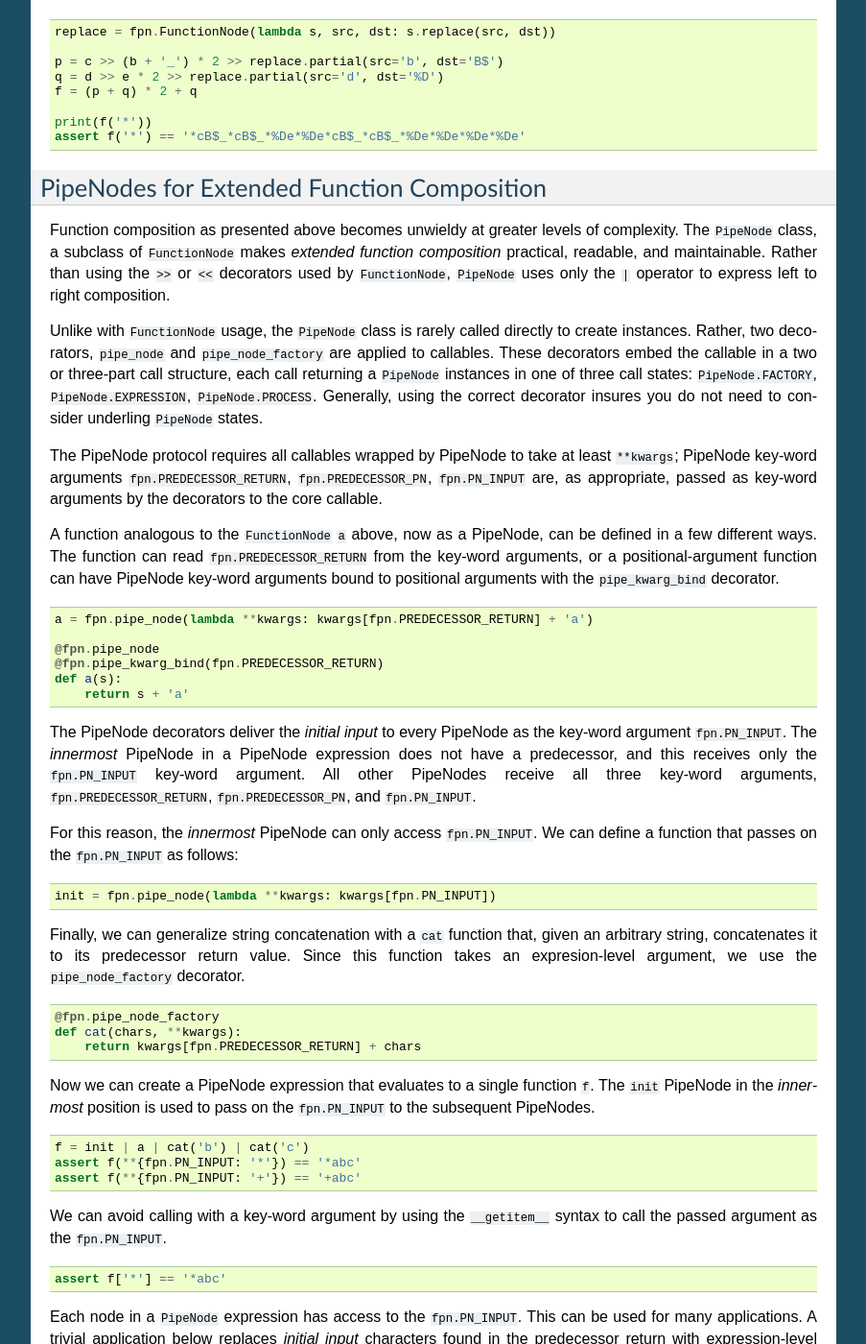
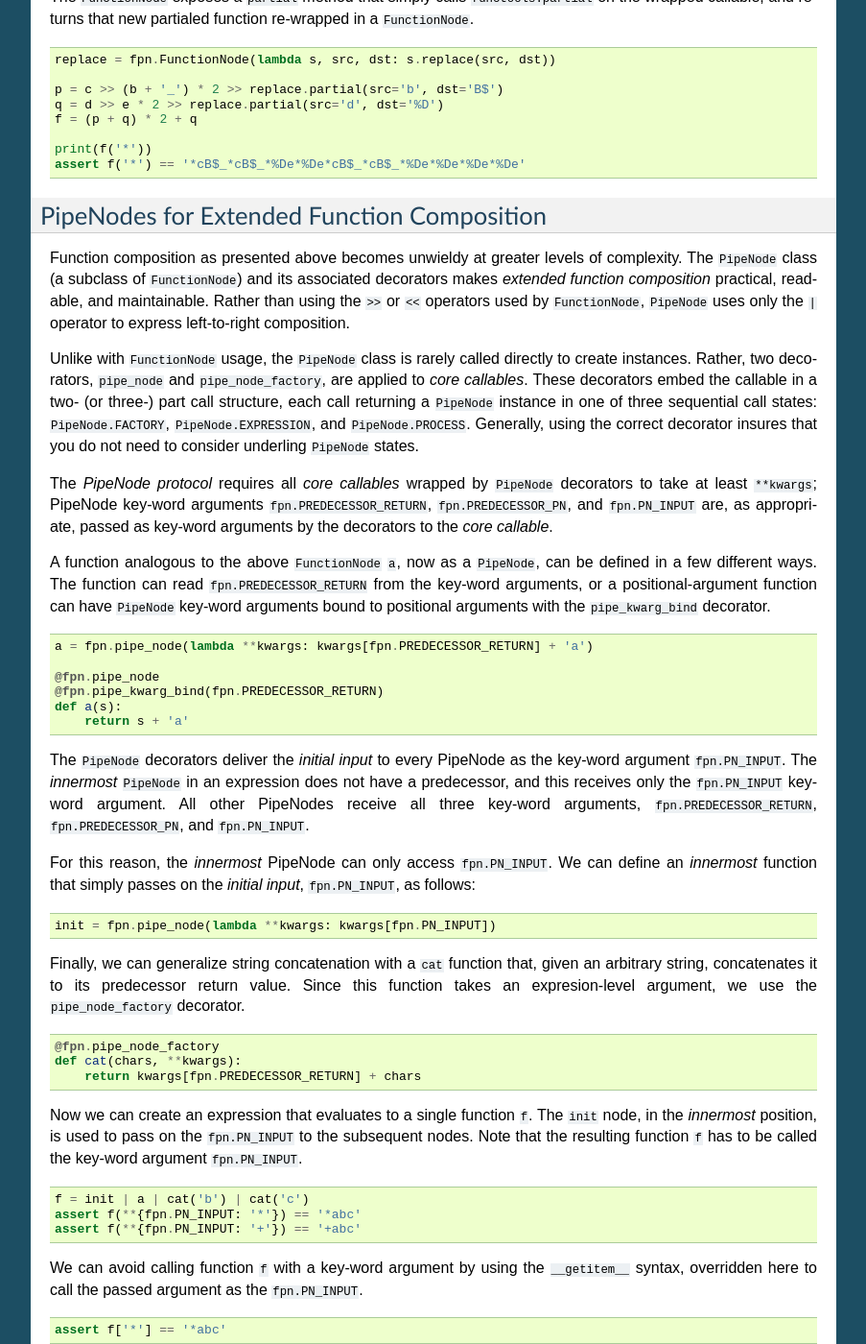
Before and after one commit to InvestmentSystems/function-pipe, a Sphinx documentation site: the page built from doc/source/usage_strings.rst, in a window 1280 px wide and 1400 px high, scrolled down 1735 px. Shown: the whole window at 96% size, without its empty margins (198-1101 px from the left). Built offline with Sphinx 7.4.7, drawn with Linux system fonts in a browser that asks for light colours; some of the changed text lies outside the part shown.

Commit message:
updated docs

```diff
--- a/README.rst
+++ b/README.rst
@@ -1,8 +1,10 @@
 function-pipe
 =============
 
-The function-pipe module defines the class FunctionNode (FN) and decorators to create the derived class PipeNode (PN). FNs are wrappers of callables that permit returning new FNs from operator application and composition with other FNs. This supports combining functions in a lazy and declarative manner. PipeNodes (PNs) are FNs prepared for extended function composition. PNs expose to wrapped functions both predecessor output and a common initial input shared by all nodes. Rather than strictly linear pipelines, sequences of PNs can be stored and reused; PNs can be provided as arguments to other PNs; and results from PNs can be stored for later recall later in the same pipeline.
+The function-pipe module defines the class FunctionNode (FN) and decorators to create the derived-class PipeNode (PN). FNs are wrappers of callables that permit returning new FNs after applying operators, composing callables, or partialing. This supports the flexible combination of functions in a lazy and declarative manner.
 
+PipeNodes (PNs) are FNs prepared for extended function composition. PNs, through a decorator-provided, two-stage calling mechanism, expose to wrapped functions both predecessor output and a common initial input. Rather than strictly linear pipelines, sequences of PNs can be stored and reused; PNs can be provided as arguments to other PNs; and results from PNs can be stored for later recall in the same pipeline.
 
 Code: https://github.com/InvestmentSystems/function-pipe
+
 Docs: http://function-pipe.readthedocs.io
--- a/doc/source/usage_strings.rst
+++ b/doc/source/usage_strings.rst
@@ -3,7 +3,7 @@
 Usage with String Processing
 ==================================
 
-String processing functions can be used for simple examples of using FunctionNodes and PipeNodes. While not serving any real practical purpose, these examples demonstrate core features. Other usage examples will provide more practical demonstrations.
+Simple examples of ``FunctionNode`` and ``PipeNode`` can be provided with string processing functions. While not serving any practical purpose, these examples demonstrate core features. Other usage examples will provide more practical demonstrations.
 
 
 Importing function-pipe
@@ -15,16 +15,16 @@
 
     import function_pipe as fpn
 
-This assumes the function_pipe.py module has been installed in site-packages or is otherwise available via sys.path.
+This assumes the function_pipe.py module has been installed in ``site-packages`` or is otherwise available via ``sys.path``.
 
 
 
 FunctionNodes for Function Composition
 ------------------------------------------
 
-FunctionNodes wrap callables. These callables can be lambdas, functions, or callable instances. We can wrap them directly (with a function call) or using FunctionNode as a function decorator.
+FunctionNodes wrap callables. These callables can be lambdas, functions, or callable instances. We can wrap them directly by calling ``FunctionNode`` or use ``FunctionNode`` as a decorator.
 
-Using ``lambda`` for brevity, we can start with a number of simple functions that concatenate a string to their input.
+Using ``lambda`` callables for brevity, we can start with a number of simple functions that concatenate a string to an input string.
 
 .. code-block:: python
 
@@ -35,14 +35,14 @@
     e = fpn.FunctionNode(lambda s: s + 'e')
 
 
-With or without the ``FunctionNode`` decorator, we can call and compose these in Python with nested calls, such that the return of one is the argument to the other.
+With or without the ``FunctionNode`` decorator, we can call and compose these in Python with nested calls, such that the return of the inner function is the argument to the outer function.
 
 .. code-block:: python
 
     x = e(d(c(b(a('*')))))
     assert x == '*abcde'
 
-However, this approach does not return a new function that we can repeatedly use with different inputs. To do so, we can wrap the same nested calls in a ``lambda``:
+This approach does not return a new function we can use repeatedly with different inputs. To do so, we can wrap the same nested calls in a ``lambda``. The *initial input* is the input provided to the resulting composed function.
 
 .. code-block:: python
 
@@ -51,7 +51,7 @@
 
 Maintaining lots of functions in a nested presentation is unwieldy. As FunctionNodes, we can make the composition linear (and thus readable) by using the ``>>`` or ``<<`` operators.
 
-The ``>>`` pipes the inputs to outputs from left to right. And we can, of course, reuse the function with other inputs:
+The ``>>`` returns a ``FunctionNode`` that, when called, pipes inputs to outputs from left to right. As with the ``lambda`` example above, we can reuse the resulting ``FunctionNode`` with different inputs.
 
 .. code-block:: python
 
@@ -115,13 +115,13 @@
 PipeNodes for Extended Function Composition
 ---------------------------------------------
 
-Function composition as presented above becomes unwieldy at greater levels of complexity. The ``PipeNode`` class, a subclass of ``FunctionNode`` makes *extended function composition* practical, readable, and maintainable. Rather than using the ``>>`` or ``<<`` decorators used by ``FunctionNode``, ``PipeNode`` uses only the ``|`` operator to express left to right composition.
+Function composition as presented above becomes unwieldy at greater levels of complexity. The ``PipeNode`` class (a subclass of ``FunctionNode``) and its associated decorators makes *extended function composition* practical, readable, and maintainable. Rather than using the ``>>`` or ``<<`` operators used by ``FunctionNode``, ``PipeNode`` uses only the ``|`` operator to express left-to-right composition.
 
-Unlike with ``FunctionNode`` usage, the ``PipeNode`` class is rarely called directly to create instances. Rather, two decorators, ``pipe_node`` and ``pipe_node_factory`` are applied to callables. These decorators embed the callable in a two or three-part call structure, each call returning a ``PipeNode`` instances in one of three call states: ``PipeNode.FACTORY``, ``PipeNode.EXPRESSION``, ``PipeNode.PROCESS``. Generally, using the correct decorator insures you do not need to consider underling ``PipeNode`` states.
+Unlike with ``FunctionNode`` usage, the ``PipeNode`` class is rarely called directly to create instances. Rather, two decorators, ``pipe_node`` and ``pipe_node_factory``, are applied to *core callables*. These decorators embed the callable in a two- (or three-) part call structure, each call returning a ``PipeNode`` instance in one of three sequential call states: ``PipeNode.FACTORY``, ``PipeNode.EXPRESSION``, and ``PipeNode.PROCESS``. Generally, using the correct decorator insures that you do not need to consider underling ``PipeNode`` states.
 
-The PipeNode protocol requires all callables wrapped by PipeNode to take at least ``**kwargs``; PipeNode key-word arguments ``fpn.PREDECESSOR_RETURN``, ``fpn.PREDECESSOR_PN``, ``fpn.PN_INPUT`` are, as appropriate, passed as key-word arguments by the decorators to the core callable.
+The *PipeNode protocol* requires all *core callables* wrapped by ``PipeNode`` decorators to take at least ``**kwargs``; PipeNode key-word arguments ``fpn.PREDECESSOR_RETURN``, ``fpn.PREDECESSOR_PN``, and ``fpn.PN_INPUT`` are, as appropriate, passed as key-word arguments by the decorators to the *core callable*.
 
-A function analogous to the ``FunctionNode`` ``a`` above, now as a PipeNode, can be defined in a few different ways. The function can read ``fpn.PREDECESSOR_RETURN`` from the key-word arguments, or a positional-argument function can have PipeNode key-word arguments bound to positional arguments with the ``pipe_kwarg_bind`` decorator.
+A function analogous to the above ``FunctionNode`` ``a``, now as a ``PipeNode``, can be defined in a few different ways. The function can read ``fpn.PREDECESSOR_RETURN`` from the key-word arguments, or a positional-argument function can have ``PipeNode`` key-word arguments bound to positional arguments with the ``pipe_kwarg_bind`` decorator.
 
 .. code-block:: python
 
@@ -132,9 +132,9 @@
     def a(s):
         return s + 'a'
 
-The PipeNode decorators deliver the *initial input* to every PipeNode as the key-word argument ``fpn.PN_INPUT``. The *innermost* PipeNode in a PipeNode expression does not have a predecessor, and this receives only the ``fpn.PN_INPUT`` key-word argument. All other PipeNodes receive all three key-word arguments, ``fpn.PREDECESSOR_RETURN``, ``fpn.PREDECESSOR_PN``, and ``fpn.PN_INPUT``.
+The ``PipeNode`` decorators deliver the *initial input* to every PipeNode as the key-word argument ``fpn.PN_INPUT``. The *innermost* ``PipeNode`` in an expression does not have a predecessor, and this receives only the ``fpn.PN_INPUT`` key-word argument. All other PipeNodes receive all three key-word arguments, ``fpn.PREDECESSOR_RETURN``, ``fpn.PREDECESSOR_PN``, and ``fpn.PN_INPUT``.
 
-For this reason, the *innermost* PipeNode can only access ``fpn.PN_INPUT``. We can define a function that passes on the ``fpn.PN_INPUT`` as follows:
+For this reason, the *innermost* PipeNode can only access ``fpn.PN_INPUT``. We can define an *innermost* function that simply passes on the *initial input*, ``fpn.PN_INPUT``, as follows:
 
 .. code-block:: python
 
@@ -149,7 +149,7 @@
         return kwargs[fpn.PREDECESSOR_RETURN] + chars
 
 
-Now we can create a PipeNode expression that evaluates to a single function ``f``. The ``init`` PipeNode in the *innermost* position is used to pass on the ``fpn.PN_INPUT`` to the subsequent PipeNodes.
+Now we can create an expression that evaluates to a single function ``f``. The ``init`` node, in the *innermost* position, is used to pass on the ``fpn.PN_INPUT`` to the subsequent nodes. Note that the resulting function ``f`` has to be called the key-word argument ``fpn.PN_INPUT``.
 
 .. code-block:: python
 
@@ -157,14 +157,14 @@
     assert f(**{fpn.PN_INPUT: '*'}) == '*abc'
     assert f(**{fpn.PN_INPUT: '+'}) == '+abc'
 
-We can avoid calling with a key-word argument by using the ``__getitem__`` syntax to call the passed argument as the ``fpn.PN_INPUT``.
+We can avoid calling function ``f`` with a key-word argument by using the ``__getitem__`` syntax, overridden here to call the passed argument as the ``fpn.PN_INPUT``.
 
 .. code-block:: python
 
     assert f['*'] == '*abc'
 
 
-Each node in a ``PipeNode`` expression has access to the ``fpn.PN_INPUT``. This can be used for many applications. A trivial application below replaces *initial input* characters found in the predecessor return with expression-level characters.
+Each node in a ``PipeNode`` expression has access to the ``fpn.PN_INPUT``. This can be used for many applications. A trivial application below replaces *initial input* characters found in the *predecessor return* with characters provided with the *expression-level argument* ``chars``.
 
 .. code-block:: python
 
@@ -196,9 +196,9 @@
     assert f['*'] == '+*a@b@c_+_a*b@c@+_a_b*c@'
 
 
-We can break ``PipeNode`` expressions into pieces by storing and recalling results. This requires that the *initial input* is a ``PipeNodeInput`` or a subclass. The following ``Input`` class exposes the passed ``chars`` as an instance attribute. Alternative designs for ``PipeNodeInput`` subclasses can provide a range of input data preparation.
+We can break ``PipeNode`` expressions into pieces by storing and recalling results. This requires that the *initial input* is a ``PipeNodeInput`` or a subclass. The following ``Input`` class exposes the ``__init__`` ``chars`` as an instance attribute. Alternative designs for ``PipeNodeInput`` subclasses can provide a range of input data preparation.
 
-The ``store`` and ``recall`` ``PipeNode`` can be used to store a predecessor value or provide a stored value as an output later in the composition. The ``recall`` ``PipeNode``, for example, can be used as an argument to ``pipe_node_factory`` functions. The ``call`` ``PipeNode`` will call any number of passed ``PipeNode`` expressions.
+The module-provided ``store`` and ``recall`` ``PipeNode`` can, respectively, store a predecessor value or provide a stored value as an output later in the expression. The ``recall`` ``PipeNode``, for example, can be used as an argument to ``pipe_node_factory`` functions. The ``call`` ``PipeNode``, also provided in the module, will call any number of passed ``PipeNode`` expressions in sequence.
 
 .. code-block:: python
 
@@ -220,4 +220,4 @@
     assert f[pni] == 'xxa@x@w_w_wxc@x@a_x_wxw@w@c_x_axx@w@w_w_cx'
 
 
-While these string processors do not do anything useful, they demonstrate common approaches in working with FunctionNode and PipeNode instances.
+While these string processors do not do anything useful, they demonstrate common approaches in working with ``FunctionNode`` and ``PipeNode``.
```
Also changed, not shown: other parts of doc/source/usage_strings.rst (+4 -4 lines), doc/source/intro.rst (+4 -3 lines), doc/source/usage_df.rst (+28 -35 lines).
